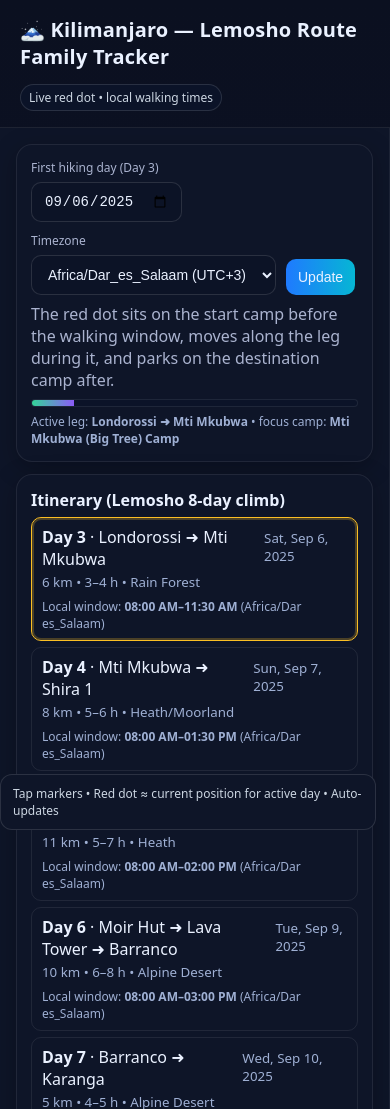
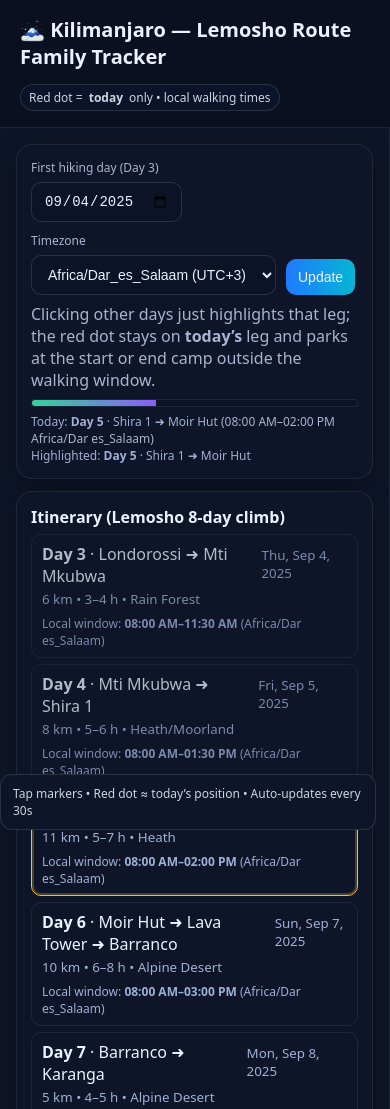
Before and after one commit to keyboardcrimp/wheres_dad, a plain HTML site: page index.html in a window 390 px wide. Shown: the top 1109 px of the page. Drawn offline with nearby package versions, Linux system fonts and the light colour scheme.

Commit message:
Refactor styles and improve itinerary display
Updated styles and text for better clarity and consistency. Adjusted the itinerary and map functionalities to enhance user experience.

```diff
--- a/index.html
+++ b/index.html
@@ -4,19 +4,18 @@
   <meta charset="utf-8" />
   <meta name="viewport" content="width=device-width, initial-scale=1" />
   <title>Kilimanjaro — Lemosho Route Family Tracker</title>
-  <link rel="preconnect" href="https://unpkg.com" crossorigin>
-  <link rel="stylesheet" href="https://unpkg.com/leaflet@1.9.4/dist/leaflet.css"/>
+  <link rel="stylesheet" href="https://unpkg.com/leaflet@1.9.4/dist/leaflet.css" />
   <script src="https://unpkg.com/leaflet@1.9.4/dist/leaflet.js"></script>
   <style>
-    :root{ --bg:#0b1020;--card:#161c2f;--muted:#aab3cf;--accent:#6ee7ff;--accent2:#fbbf24; }
+    :root{ --bg:#0b1020; --card:#0e1528; --muted:#aab3cf; --accent:#6ee7ff; --accent2:#fbbf24; }
     *{box-sizing:border-box}
     body{margin:0;font-family:system-ui,-apple-system,Segoe UI,Roboto,Inter,Helvetica,Arial,sans-serif;background:linear-gradient(180deg,#0b1020,#0e1330);color:#eaf1ff}
     header{padding:16px 20px;border-bottom:1px solid rgba(255,255,255,.08);display:flex;gap:14px;align-items:center;flex-wrap:wrap}
-    header h1{font-size:20px;margin:0;letter-spacing:.2px}
+    header h1{font-size:20px;margin:0}
     .wrap{display:grid;grid-template-columns:380px 1fr;gap:14px;height:calc(100vh - 70px)}
-    @media (max-width: 980px){.wrap{grid-template-columns:1fr;grid-template-rows:auto 1fr;height:auto}}
-    aside{padding:16px;overflow:auto;background:#0e1528;border-right:1px solid rgba(255,255,255,.06)}
-    .card{background:#0e1528;border:1px solid rgba(255,255,255,.08);border-radius:16px;padding:14px;margin-bottom:12px;box-shadow:0 6px 24px rgba(0,0,0,.25)}
+    @media (max-width:980px){.wrap{grid-template-columns:1fr;grid-template-rows:auto 1fr;height:auto}}
+    aside{padding:16px;overflow:auto;background:var(--card);border-right:1px solid rgba(255,255,255,.06)}
+    .card{background:var(--card);border:1px solid rgba(255,255,255,.08);border-radius:16px;padding:14px;margin-bottom:12px;box-shadow:0 6px 24px rgba(0,0,0,.25)}
     .row{display:flex;gap:10px;align-items:end;flex-wrap:wrap}
     label{font-size:12px;color:var(--muted);display:block;margin-bottom:6px}
     input,select,button{background:#0c1326;border:1px solid rgba(255,255,255,.12);color:#eaf1ff;border-radius:10px;padding:10px 12px;font-size:14px}
@@ -28,6 +27,7 @@
     .legend{position:absolute;right:14px;bottom:14px;background:#0e1528;border:1px solid rgba(255,255,255,.12);padding:10px 12px;border-radius:12px;font-size:12px;color:#cbd5e1}
     .stage{padding:8px 10px;border-radius:10px;border:1px solid rgba(255,255,255,.08);margin:6px 0;cursor:pointer}
     .stage.current{border-color:var(--accent2);box-shadow:0 0 0 2px rgba(251,191,36,.25) inset}
+    .stage.past{opacity:.75}
     .stage small{color:#9fb0d4}
     .progressbar{height:8px;background:#0b1328;border:1px solid rgba(255,255,255,.08);border-radius:999px;overflow:hidden;margin-top:8px}
     .progressbar>span{display:block;height:100%;background:linear-gradient(90deg,#34d399,#8b5cf6);width:0%}
@@ -37,7 +37,7 @@
 <body>
   <header>
     <h1>🗻 Kilimanjaro — Lemosho Route Family Tracker</h1>
-    <span class="pill">Live red dot • local walking times</span>
+    <span class="pill">Red dot = <b>today</b> only • local walking times</span>
   </header>
   <div class="wrap">
     <aside>
@@ -60,45 +60,43 @@
             <button class="btn" id="go">Update</button>
           </div>
         </div>
-        <div class="muted" style="margin-top:8px">The red dot sits on the start camp before the walking window, moves along the leg during it, and parks on the destination camp after.</div>
+        <div class="muted" style="margin-top:8px">Clicking other days just highlights that leg; the red dot stays on <b>today’s</b> leg and parks at the start or end camp outside the walking window.</div>
         <div class="progressbar" title="Overall progress"><span id="pbar"></span></div>
         <div class="foot" id="status"></div>
       </div>
       <div class="card">
-        <div style="font-weight:600;margin-bottom:6px">Itinerary (Lemosho 8-day climb)</div>
+        <div style="font-weight:600;margin-bottom:6px">Itinerary (Lemosho 8‑day climb)</div>
         <div id="stages"></div>
       </div>
       <div class="card muted">Approximate coordinates only; routes can vary. Click any day to highlight that leg.</div>
     </aside>
     <main>
       <div id="map"></div>
-      <div class="legend">Tap markers • Red dot ≈ current position for active day • Auto-updates</div>
+      <div class="legend">Tap markers • Red dot ≈ today’s position • Auto-updates every 30s</div>
     </main>
   </div>
 
 <script>
-// === Config ===
+// ====== Config ======
 const DEFAULT_TZ = 'Africa/Dar_es_Salaam';
 const DAY_START_LOCAL_HOUR = 8;     // assume ~08:00 local start
 const UPDATE_MS = 30000;            // red dot refresh
 
-// --- Points (approximate) ---
+// ====== Data ======
 const POINTS = [
-  { key:'londorossi_gate', name:'Londorossi Gate', lat:-2.96193, lng:37.13503, elev_m:2100 },
-  { key:'lemosho_gate', name:'Lemosho Gate', lat:-3.00195, lng:37.14463, elev_m:2356 },
-  { key:'mti_mkubwa', name:'Mti Mkubwa (Big Tree) Camp', lat:-2.99674, lng:37.17520, elev_m:2790 },
-  { key:'shira1', name:'Shira 1 Camp', lat:-3.012632, lng:37.229375, elev_m:3510 },
-  { key:'moir_hut', name:'Moir Hut', lat:-3.04252, lng:37.29971, elev_m:4160 },
-  { key:'lava_tower', name:'Lava Tower', lat:-3.06834, lng:37.32717, elev_m:4630 },
-  { key:'barranco', name:'Barranco Camp', lat:-3.09515, lng:37.32964, elev_m:3970 },
-  { key:'karanga', name:'Karanga Camp', lat:-3.11274, lng:37.35498, elev_m:3961 },
-  { key:'barafu', name:'Barafu Camp', lat:-3.09987, lng:37.37858, elev_m:4670 },
-  { key:'uhuru', name:'Uhuru Peak', lat:-3.076448, lng:37.354034, elev_m:5895 },
-  { key:'mweka_camp', name:'Mweka Camp', lat:-3.15695, lng:37.36709, elev_m:3063 },
-  { key:'mweka_gate', name:'Mweka Gate', lat:-3.21961, lng:37.34131, elev_m:1637 }
+  { key:'londorossi_gate', name:'Londorossi Gate', lat:-2.96193, lng:37.13503 },
+  { key:'mti_mkubwa',      name:'Mti Mkubwa (Big Tree) Camp', lat:-2.99674, lng:37.17520 },
+  { key:'shira1',          name:'Shira 1 Camp', lat:-3.012632, lng:37.229375 },
+  { key:'moir_hut',        name:'Moir Hut', lat:-3.04252, lng:37.29971 },
+  { key:'lava_tower',      name:'Lava Tower', lat:-3.06834, lng:37.32717 },
+  { key:'barranco',        name:'Barranco Camp', lat:-3.09515, lng:37.32964 },
+  { key:'karanga',         name:'Karanga Camp', lat:-3.11274, lng:37.35498 },
+  { key:'barafu',          name:'Barafu Camp', lat:-3.09987, lng:37.37858 },
+  { key:'uhuru',           name:'Uhuru Peak', lat:-3.076448, lng:37.354034 },
+  { key:'mweka_camp',      name:'Mweka Camp', lat:-3.15695, lng:37.36709 },
+  { key:'mweka_gate',      name:'Mweka Gate', lat:-3.21961, lng:37.34131 }
 ];
 
-// --- Itinerary ---
 const ITINERARY = [
   { day:3,  title:'Londorossi ➜ Mti Mkubwa',           from:'londorossi_gate', to:'mti_mkubwa',   distance_km:6,  time_h:'3–4',  habitat:'Rain Forest' },
   { day:4,  title:'Mti Mkubwa ➜ Shira 1',              from:'mti_mkubwa',      to:'shira1',      distance_km:8,  time_h:'5–6',  habitat:'Heath/Moorland' },
@@ -112,108 +110,88 @@ const ITINERARY = [
 
 const P = Object.fromEntries(POINTS.map(p=>[p.key,p]));
 
-// --- Time helpers ---
+// ====== Time helpers ======
 function tzOffsetHours(tz){
-  if(tz === 'Africa/Dar_es_Salaam') return 3;
-  if(tz === 'Europe/London'){
-    try{
-      const jul = new Date(Date.UTC(new Date().getUTCFullYear(),6,1));
-      const fmt = new Intl.DateTimeFormat('en-GB',{timeZone:tz,timeZoneName:'short'});
-      return fmt.format(jul).includes('BST') ? 1 : 0;
-    } catch { return 0; }
+  if(tz==='Africa/Dar_es_Salaam') return 3;
+  if(tz==='Europe/London'){
+    try{ const jul=new Date(Date.UTC(new Date().getUTCFullYear(),6,1)); const fmt=new Intl.DateTimeFormat('en-GB',{timeZone:tz,timeZoneName:'short'}); return fmt.format(jul).includes('BST')?1:0; }catch{ return 0; }
   }
-  if(tz === 'local') return -new Date().getTimezoneOffset()/60;
+  if(tz==='local') return -new Date().getTimezoneOffset()/60;
   return 3;
 }
-function makeLocalDateUTC(year,month,day,hour,minute,tz){
+function makeLocalDateUTC(y,m,d,h,min,tz){
   const off = tzOffsetHours(tz); // Local = UTC + off => UTC = Local - off
-  return new Date(Date.UTC(year,month,day,hour - off,minute,0));
+  return new Date(Date.UTC(y,m,d,h-off,min,0));
 }
-function fmtLocal(dtUTC, tz){
-  return new Intl.DateTimeFormat(undefined,{hour:'2-digit',minute:'2-digit',timeZone:tz}).format(dtUTC);
-}
-function parseAvgHours(s){
-  const m=(s+'').replace(/\s/g,'').match(/(\d+(?:\.\d+)?)[–-](\d+(?:\.\d+)?)/);
-  if(m){ return (parseFloat(m[1])+parseFloat(m[2]))/2; }
-  const v=parseFloat(s); return isFinite(v)?v:5;
-}
+function fmtLocal(dtUTC,tz){ return new Intl.DateTimeFormat(undefined,{hour:'2-digit',minute:'2-digit',timeZone:tz}).format(dtUTC); }
+function formatDateInTZ(dtUTC,tz){ return new Intl.DateTimeFormat(undefined,{timeZone:tz, weekday:'short', day:'numeric', month:'short', year:'numeric'}).format(dtUTC); }
+function parseAvgHours(s){ const m=(s+'').replace(/\s/g,'').match(/(\d+(?:\.\d+)?)[–-](\d+(?:\.\d+)?)/); if(m){return (parseFloat(m[1])+parseFloat(m[2]))/2;} const v=parseFloat(s); return isFinite(v)?v:5; }
 
-// --- Map ---
-const map = L.map('map', { zoomControl:true, attributionControl:true });
+// ====== Map ======
+const map = L.map('map');
 L.tileLayer('https://{s}.tile.openstreetmap.org/{z}/{x}/{y}.png', { maxZoom:18, attribution:'&copy; OpenStreetMap contributors' }).addTo(map);
 
-// Dedicated pane so the red dot always draws above everything
+// red dot pane so it always floats above
 map.createPane('dotPane');
-map.getPane('dotPane').style.zIndex = 650; // above polylines/markers, below popups
+map.getPane('dotPane').style.zIndex = 650;
 
+// draw whole route and fit
+const routeLayers = [];
+ITINERARY.forEach(s=>{
+  const seg = [P[s.from], s.via?P[s.via]:null, P[s.to]].filter(Boolean).map(p=>[p.lat,p.lng]);
+  const pl = L.polyline(seg, { color:'#7fd3ff', weight:4, opacity:0.8 }).addTo(map);
+  routeLayers.push(pl);
+});
 (function fitInitial(){
-  const latlngs = ITINERARY.flatMap(s=>[P[s.from], s.via?P[s.via]:null, P[s.to]].filter(Boolean)).map(p=>[p.lat,p.lng]);
+  const latlngs = routeLayers.flatMap(pl=>pl.getLatLngs());
   map.fitBounds(L.latLngBounds(latlngs).pad(0.15));
 })();
 
-const routeLayers = [];
-ITINERARY.forEach(s=>{
-  const seg = [];
-  seg.push([P[s.from].lat, P[s.from].lng]);
-  if(s.via) seg.push([P[s.via].lat, P[s.via].lng]);
-  seg.push([P[s.to].lat, P[s.to].lng]);
-  const pl = L.polyline(seg, { color:'#7fd3ff', weight:4, opacity:0.8 }).addTo(map);
-  routeLayers.push(pl);
-});
-
+// camp markers
 const markers = [];
 POINTS.forEach(pt=>{
   const m = L.circleMarker([pt.lat,pt.lng], { radius:6, color:'#6ee7ff', weight:2, fill:true, fillOpacity:0.7 }).addTo(map);
-  m.bindPopup(`<b>${pt.name}</b><br/>Elev ~${pt.elev_m?pt.elev_m.toLocaleString():"?"} m`);
+  m.bindPopup(`<b>${pt.name}</b>`);
   markers.push({ key:pt.key, layer:m });
 });
 
-// Live red dot (on its own pane)
-const redDot = L.circleMarker([0,0], {
-  pane:'dotPane',
-  radius:9,
-  color:'#ff4d4d',
-  weight:3,
-  fill:true,
-  fillOpacity:0.95
-}).addTo(map);
+// live red dot (today only)
+const redDot = L.circleMarker([0,0], { pane:'dotPane', radius:9, color:'#ff4d4d', weight:3, fill:true, fillOpacity:0.95 }).addTo(map);
 
-let activeStageIdx = 0;
+// ====== UI state ======
+let highlightIdx = 0;   // which leg is highlighted in the sidebar/map
+let todayIdx = 0;       // which leg is considered "today" (drives the red dot)
 
-// --- Sidebar & date logic ---
 const stagesEl = document.getElementById('stages');
 const statusEl = document.getElementById('status');
 const pbar = document.getElementById('pbar');
 const tzSel = document.getElementById('tz');
 const startInput = document.getElementById('start');
 
-function ensureDateOnlyUTC(date){ return new Date(Date.UTC(date.getUTCFullYear(), date.getUTCMonth(), date.getUTCDate())); }
-function formatDate(d){ return d.toLocaleDateString(undefined,{weekday:'short', day:'numeric', month:'short', year:'numeric'}); }
-
 function buildStages(startUTC){
-  stagesEl.innerHTML = '';
+  const tz = tzSel.value || DEFAULT_TZ;
+  stagesEl.innerHTML='';
   ITINERARY.forEach((s, idx)=>{
-    const dayDateUTC = new Date(startUTC.getTime() + idx*86400000);
-    const tz = tzSel.value || DEFAULT_TZ;
-    const startLocalUTC = makeLocalDateUTC(dayDateUTC.getUTCFullYear(), dayDateUTC.getUTCMonth(), dayDateUTC.getUTCDate(), DAY_START_LOCAL_HOUR, 0, tz);
+    const dayLocalStartUTC = makeLocalDateUTC(startUTC.getUTCFullYear(), startUTC.getUTCMonth(), startUTC.getUTCDate()+idx, DAY_START_LOCAL_HOUR, 0, tz);
     const durH = parseAvgHours(s.time_h);
-    const endLocalUTC = new Date(startLocalUTC.getTime() + durH*3600*1000);
+    const dayLocalEndUTC = new Date(dayLocalStartUTC.getTime()+durH*3600*1000);
 
     const el = document.createElement('div');
     el.className = 'stage';
-    el.dataset.day = s.day; el.dataset.idx = idx;
+    if(idx < todayIdx) el.classList.add('past');
+    if(idx === highlightIdx) el.classList.add('current');
+    el.dataset.idx = idx;
     el.innerHTML = `<div style="display:flex;justify-content:space-between;gap:8px;align-items:baseline">
-      <div><b>Day ${s.day}</b> · ${s.title}</div>
-      <small>${formatDate(dayDateUTC)}</small>
+      <div><b>Day ${ITINERARY[idx].day}</b> · ${s.title}</div>
+      <small>${formatDateInTZ(dayLocalStartUTC, tz)}</small>
     </div>
-    <small class="muted">${s.distance_km} km • ${s.time_h} h • ${s.habitat}</small>
-    <div class="foot">Local window: <b>${fmtLocal(startLocalUTC,tz)}–${fmtLocal(endLocalUTC,tz)}</b> (${tz.replace('_',' ')})</div>`;
+    <small class="muted">${s.distance_km} km • ${s.time_h} h • ${s.habitat||''}</small>
+    <div class="foot">Local window: <b>${fmtLocal(dayLocalStartUTC,tz)}–${fmtLocal(dayLocalEndUTC,tz)}</b> (${tz.replace('_',' ')})</div>`;
 
     el.addEventListener('click',()=>{
-      activeStageIdx = idx; updateHighlight(startUTC);
-      const cur = ITINERARY[activeStageIdx];
-      const pts = [P[cur.from], cur.via?P[cur.via]:null, P[cur.to]].filter(Boolean).map(p=>[p.lat,p.lng]);
-      map.fitBounds(L.latLngBounds(pts).pad(0.25));
+      highlightIdx = idx; updateHighlight(startUTC);
+      const seg = routeLayers[idx];
+      map.fitBounds(seg.getBounds().pad(0.25));
       scrollStageIntoView(idx);
     });
 
@@ -221,93 +199,94 @@ function buildStages(startUTC){
   });
 }
 
-function scrollStageIntoView(idx){ const el = stagesEl.children[idx]; if(el && el.scrollIntoView) el.scrollIntoView({behavior:'smooth', block:'center'}); }
-function setSidebarState(idx){ Array.from(stagesEl.children).forEach((c,i)=>c.classList.toggle('current', i===idx)); }
+function scrollStageIntoView(idx){ const el=stagesEl.children[idx]; if(el&&el.scrollIntoView) el.scrollIntoView({behavior:'smooth',block:'center'}); }
+function setSidebarState(){ Array.from(stagesEl.children).forEach((c,i)=>{ c.classList.toggle('current', i===highlightIdx); c.classList.toggle('past', i<todayIdx); }); }
 
-// distance + interpolation helpers
-function haversine(a,b){ const R=6371000; const toRad=x=>x*Math.PI/180; const dLat=toRad(b[0]-a[0]); const dLng=toRad(b[1]-a[1]); const lat1=toRad(a[0]); const lat2=toRad(b[0]); const h=Math.sin(dLat/2)**2 + Math.cos(lat1)*Math.cos(lat2)*Math.sin(dLng/2)**2; return 2*R*Math.asin(Math.sqrt(h)); }
-function interpolatePath(points, t){
-  if(t<=0) return points[0]; if(t>=1) return points[points.length-1];
-  const seglens=[]; let total=0;
-  for(let i=0;i<points.length-1;i++){ const l=haversine(points[i],points[i+1]); seglens.push(l); total+=l; }
-  let d=t*total;
-  for(let i=0;i<seglens.length;i++){
-    if(d<=seglens[i]){ const f=d/seglens[i]; const A=points[i],B=points[i+1]; return [A[0]+(B[0]-A[0])*f, A[1]+(B[1]-A[1])*f]; }
-    d-=seglens[i];
-  }
-  return points[points.length-1];
-}
-function getStageTimeWindowUTC(startUTC, idx, tz){
-  const dayDateUTC = new Date(startUTC.getTime() + idx*86400000);
-  const startLocalUTC = makeLocalDateUTC(dayDateUTC.getUTCFullYear(), dayDateUTC.getUTCMonth(), dayDateUTC.getUTCDate(), DAY_START_LOCAL_HOUR, 0, tz);
+// distance+interpolation
+function haversine(a,b){const R=6371000;const toRad=x=>x*Math.PI/180;const dLat=toRad(b[0]-a[0]);const dLng=toRad(b[1]-a[1]);const lat1=toRad(a[0]);const lat2=toRad(b[0]);const h=Math.sin(dLat/2)**2+Math.cos(lat1)*Math.cos(lat2)*Math.sin(dLng/2)**2;return 2*R*Math.asin(Math.sqrt(h));}
+function interpolatePath(points,t){ if(t<=0)return points[0]; if(t>=1)return points[points.length-1]; const seglens=[]; let total=0; for(let i=0;i<points.length-1;i++){const l=haversine(points[i],points[i+1]);seglens.push(l);total+=l;} let d=t*total; for(let i=0;i<seglens.length;i++){ if(d<=seglens[i]){ const f=d/seglens[i]; const A=points[i],B=points[i+1]; return [A[0]+(B[0]-A[0])*f, A[1]+(B[1]-A[1])*f]; } d-=seglens[i]; } return points[points.length-1]; }
+
+function getStageWindowUTC(startUTC, idx, tz){
+  const dayLocalStartUTC = makeLocalDateUTC(startUTC.getUTCFullYear(), startUTC.getUTCMonth(), startUTC.getUTCDate()+idx, DAY_START_LOCAL_HOUR, 0, tz);
   const durH = parseAvgHours(ITINERARY[idx].time_h);
-  const endLocalUTC = new Date(startLocalUTC.getTime() + durH*3600*1000);
-  return {startLocalUTC, endLocalUTC};
+  const dayLocalEndUTC = new Date(dayLocalStartUTC.getTime()+durH*3600*1000);
+  return { dayLocalStartUTC, dayLocalEndUTC };
 }
 
 function updateRedDot(startUTC){
-  const tz = tzSel.value || DEFAULT_TZ; const now = new Date();
-  const cur = ITINERARY[activeStageIdx];
+  const tz = tzSel.value || DEFAULT_TZ;
+  const now = new Date();
+  const cur = ITINERARY[todayIdx];
   const pts = [P[cur.from], cur.via?P[cur.via]:null, P[cur.to]].filter(Boolean).map(p=>[p.lat,p.lng]);
-  const {startLocalUTC, endLocalUTC} = getStageTimeWindowUTC(startUTC, activeStageIdx, tz);
+  const { dayLocalStartUTC, dayLocalEndUTC } = getStageWindowUTC(startUTC, todayIdx, tz);
   let pos;
-  if (now <= startLocalUTC) {
-    pos = pts[0]; // parked at start camp
-  } else if (now >= endLocalUTC) {
-    pos = pts[pts.length-1]; // parked at destination camp
-  } else {
-    const t = (now - startLocalUTC) / (endLocalUTC - startLocalUTC);
-    pos = interpolatePath(pts, Math.min(1, Math.max(0, t))); // along the route
+  if(now <= dayLocalStartUTC) pos = pts[0];
+  else if(now >= dayLocalEndUTC) pos = pts[pts.length-1];
+  else {
+    const t = (now - dayLocalStartUTC)/(dayLocalEndUTC - dayLocalStartUTC);
+    pos = interpolatePath(pts, Math.min(1, Math.max(0, t)));
   }
   redDot.setLatLng(pos);
-  if (redDot.bringToFront) redDot.bringToFront();
+  if(redDot.bringToFront) redDot.bringToFront();
 }
 
 function updateHighlight(startUTC){
-  routeLayers.forEach(pl=>pl.setStyle({color:'#7fd3ff', opacity:0.8, weight:4}));
-  markers.forEach(m=>m.layer.setStyle({color:'#6ee7ff', fillOpacity:0.7, radius:6}));
-  routeLayers[activeStageIdx].setStyle({color:'#fbbf24', weight:6, opacity:1});
-  const destKey = ITINERARY[activeStageIdx].to; const destMarker = markers.find(mm=>mm.key===destKey);
-  if(destMarker){ destMarker.layer.setStyle({color:'#fbbf24', fillOpacity:0.95, radius:8}); destMarker.layer.bringToFront(); }
-  setSidebarState(activeStageIdx);
-  updateStatusAndProgress(startUTC);
-  updateRedDot(startUTC);
+  // style routes
+  routeLayers.forEach((pl,i)=>pl.setStyle({color:'#7fd3ff', opacity:0.8, weight:4}));
+  routeLayers[highlightIdx].setStyle({color:'#fbbf24', opacity:1, weight:6});
+  setSidebarState();
+  updateStatus(startUTC);
+  updateRedDot(startUTC); // dot stays on today's leg
 }
 
-function dayIndexForToday(startUTC){
-  const todayUTC = ensureDateOnlyUTC(new Date()); const startDayUTC = ensureDateOnlyUTC(startUTC);
-  const d = Math.floor((todayUTC - startDayUTC)/86400000);
-  if(d < 0) return 0; if(d > ITINERARY.length-1) return ITINERARY.length-1; return d;
+function updateStatus(startUTC){
+  const tz = tzSel.value || DEFAULT_TZ;
+  const today = ITINERARY[todayIdx];
+  const hi = ITINERARY[highlightIdx];
+  const { dayLocalStartUTC: tS, dayLocalEndUTC: tE } = getStageWindowUTC(startUTC, todayIdx, tz);
+  const pct = Math.round(((todayIdx+1)/ITINERARY.length)*100);
+  pbar.style.width = pct + '%';
+  statusEl.innerHTML = `Today: <b>Day ${today.day}</b> · ${today.title} <span class="muted">(${fmtLocal(tS,tz)}–${fmtLocal(tE,tz)} ${tz.replace('_',' ')})</span><br>
+  Highlighted: <b>Day ${hi.day}</b> · ${hi.title}`;
 }
-function updateStatusAndProgress(startUTC){
-  const idx = activeStageIdx; const cur = ITINERARY[idx];
-  const pct = Math.round(((idx+1)/ITINERARY.length)*100); pbar.style.width = pct+"%";
-  statusEl.innerHTML = `Active leg: <b>${cur.title}</b> • focus camp: <b>${P[cur.to].name}</b>`;
+
+function dayIndexForToday(startUTC, tz){
+  // compute now in the selected tz and count whole days since local midnight of Day-3
+  const now = new Date();
+  const startLocalMidnightUTC = makeLocalDateUTC(startUTC.getUTCFullYear(), startUTC.getUTCMonth(), startUTC.getUTCDate(), 0, 0, tz);
+  const diffDays = Math.floor((now - startLocalMidnightUTC)/86400000);
+  if(diffDays < 0) return 0;
+  if(diffDays > ITINERARY.length-1) return ITINERARY.length-1;
+  return diffDays;
 }
 
 function initApp(){
-  const sd = new Date(startInput.value + 'T00:00:00Z'); const startUTC = ensureDateOnlyUTC(sd);
+  const tz = tzSel.value || DEFAULT_TZ;
+  const sd = new Date(startInput.value + 'T00:00:00Z');
+  const startUTC = new Date(Date.UTC(sd.getUTCFullYear(), sd.getUTCMonth(), sd.getUTCDate()));
+
+  // recompute indexes
+  todayIdx = dayIndexForToday(startUTC, tz);
+  highlightIdx = todayIdx;
+
   buildStages(startUTC);
-  activeStageIdx = dayIndexForToday(startUTC);
   updateHighlight(startUTC);
-  scrollStageIntoView(activeStageIdx);
+  scrollStageIntoView(highlightIdx);
+
   if(window._dotTimer) clearInterval(window._dotTimer);
   window._dotTimer = setInterval(()=>updateRedDot(startUTC), UPDATE_MS);
-  document.getElementById('go').onclick = ()=>{ initApp(); };
+
+  document.getElementById('go').onclick = ()=> initApp();
 }
 
-// --------- BOOTSTRAP ---------
-// Optional URL params: ?start=YYYY-MM-DD&tz=Africa/Dar_es_Salaam
+// ====== Bootstrap ======
 (function boot(){
   const url = new URL(location.href);
   const qsStart = url.searchParams.get('start');
   const qsTz = url.searchParams.get('tz');
-
-  // default Day-3 date = today (so user can see UI); override with ?start=...
-  const todayISO = new Date().toISOString().slice(0,10);
-  startInput.value = qsStart || todayISO;
-  document.getElementById('tz').value = qsTz || DEFAULT_TZ;
-
+  // Default to Thu 4 Sep 2025 per your plan; override with ?start=YYYY-MM-DD
+  startInput.value = qsStart || '2025-09-04';
+  tzSel.value = qsTz || DEFAULT_TZ;
   initApp();
 })();
 </script>
```
